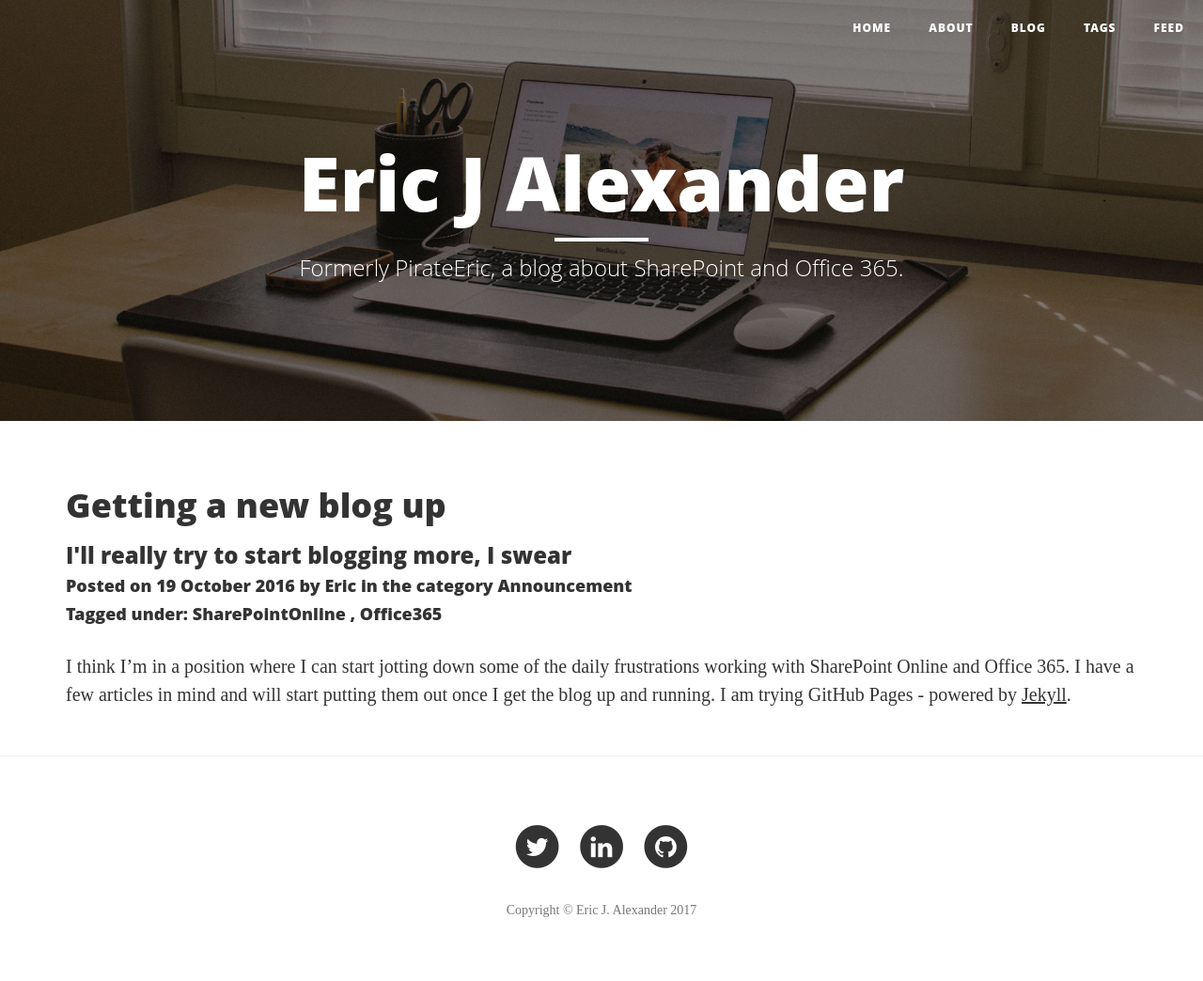
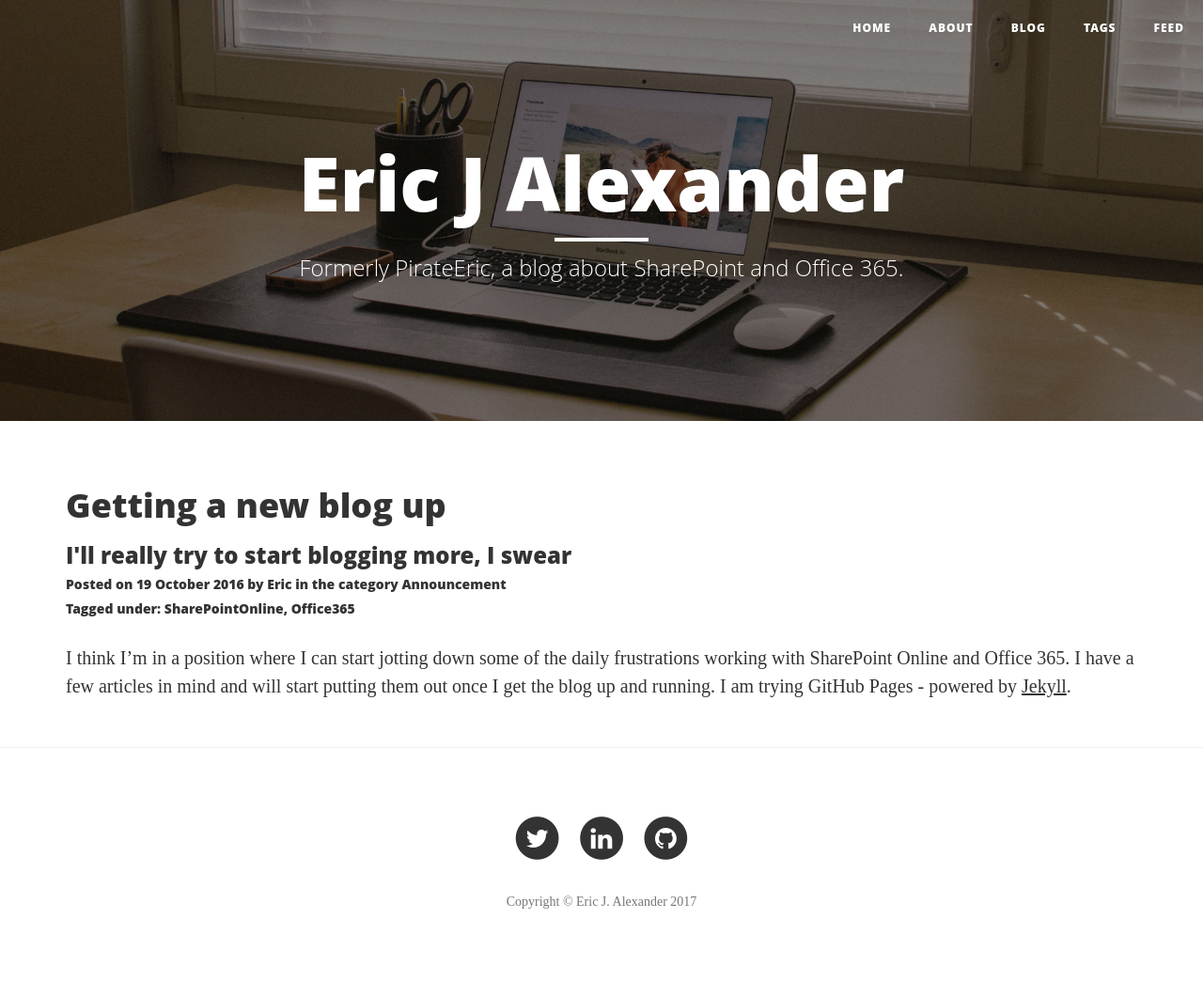
Before and after one commit to ejaya2/ejaya2.github.io, a Jekyll site: the page built from _posts/2016-10-19-Getting-Started.md, in a window 1280 px wide. Shown: the whole page at 94% size. Built offline with Jekyll 4.4.1, drawn with Linux system fonts in a browser that asks for light colours.

Commit message:
Update post.html

```diff
--- a/_layouts/post.html
+++ b/_layouts/post.html
@@ -12,8 +12,8 @@
 		<div class="container">
 			<h1 class="post-title"><a href="{{ page.url }}" title="Permalink for this article">{{ page.title }}</a></h1>
 			<h3 class="post-subtitle">{{ page.subtitle }}</h3>
-			<h4>Posted on <a href="{{ page.url }}" title="Permalink for this article">{{ page.date | date_to_long_string }}</a> by {{ page.author }} in the category {{ page.category }}</h4>
-			<h4 class="item_tags">Tagged under: {% for tag in page.tags %}{{ tag }} {% if forloop.last != true %}, {% endif %}{% endfor %}</h4>
+			<h5>Posted on <a href="{{ page.url }}" title="Permalink for this article">{{ page.date | date_to_long_string }}</a> by {{ page.author }} in the category {{ page.category }}</h5>
+			<h5 class="item_tags">Tagged under: {% for tag in page.tags %}{{ tag }}{% if forloop.last != true %}, {% endif %}{% endfor %}</h5>
 			{{ content }}
 		</div>
 
```
